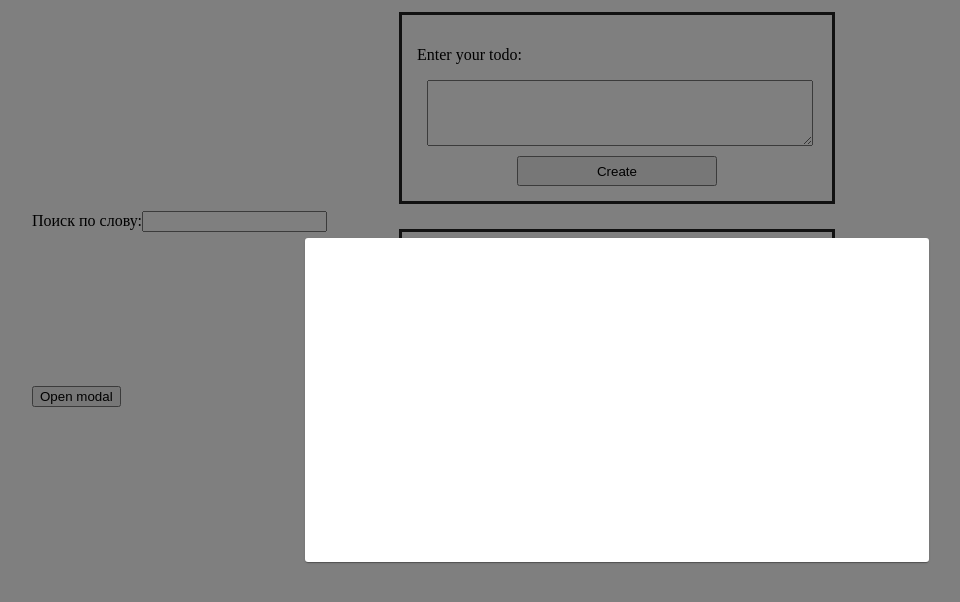
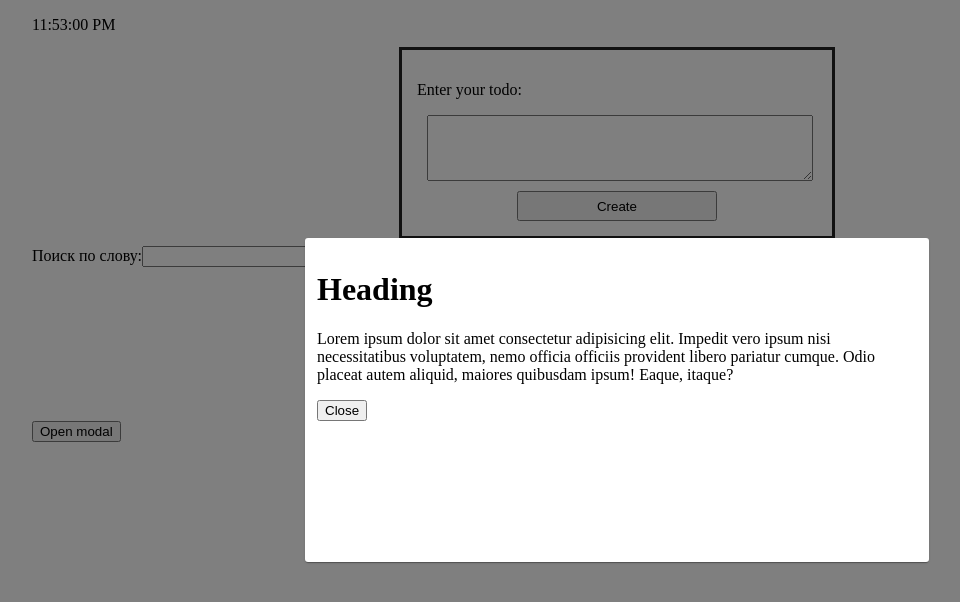
Before and after one commit to Dima-Os/react-study, a React (Create React App) app: page / in a window 1280 px wide. Both pictures are taken after a click on the button "Open modal". Shown: the top 602 px of the page, without its empty margins (23-983 px from the left). Built offline with nearby package versions, Linux system fonts and the light colour scheme; the HTML template or start-up script is replaced by a standard one.

Commit message:
were added clock

```diff
--- a/src/App.jsx
+++ b/src/App.jsx
@@ -7,7 +7,7 @@ import Todos from './components/Todos';
 import Editor from './components/Editor';
 import Filter from './components/Filter';
 import Modal from './components/Modal';
-
+import Clock from './components/Clock';
 class App extends Component {
   state = {
     todos: [],
@@ -71,6 +71,7 @@ class App extends Component {
     return (
       <>
         <Container>
+          {this.state.showModal && <Clock />}
           <Editor onFormSubmit={this.onFormSubmit} />
           <Filter
             value={this.state.filterValue}
@@ -86,7 +87,17 @@ class App extends Component {
           <button type="button" onClick={this.togleModal}>
             Open modal
           </button>
-          {this.state.showModal && <Modal />}
+          {this.state.showModal && (
+            <Modal togleModal={this.togleModal}>
+              <h1>Heading</h1>
+              <p>
+                Lorem ipsum dolor sit amet consectetur adipisicing elit. Impedit
+                vero ipsum nisi necessitatibus voluptatem, nemo officia officiis
+                provident libero pariatur cumque. Odio placeat autem aliquid,
+                maiores quibusdam ipsum! Eaque, itaque?
+              </p>
+            </Modal>
+          )}
         </Container>
       </>
     );
--- /dev/null
+++ b/src/components/Clock/Clock.jsx
@@ -0,0 +1,20 @@
+import React, { Component } from 'react';
+
+class Clock extends Component {
+  state = { time: new Date() };
+  id = null;
+  componentDidMount() {
+    this.id = setInterval(() => {
+      this.setState({ time: new Date() });
+    }, 1000);
+  }
+  componentWillUnmount() {
+    clearInterval(this.id);
+  }
+  render() {
+    const normalizedTime = this.state.time.toLocaleTimeString();
+    return <p>{normalizedTime}</p>;
+  }
+}
+
+export default Clock;
--- /dev/null
+++ b/src/components/Clock/index.js
@@ -0,0 +1 @@
+export { default } from './Clock';
--- a/src/components/Modal/Modal.jsx
+++ b/src/components/Modal/Modal.jsx
@@ -5,17 +5,36 @@ import s from './Modal.module.css';
 
 const modalRoot = document.querySelector('#modal-root');
 
-class Modal extends Component {
+export default class Modal extends Component {
   //   state = {};
-
+  componentDidMount() {
+    document.addEventListener('keydown', this.closeModal);
+    console.log('Were mounted!');
+  }
+  componentWillUnmount() {
+    document.removeEventListener('keydown', this.closeModal);
+  }
+  closeModal = e => {
+    if (e.code === 'Escape') {
+      this.props.togleModal();
+    }
+  };
+  onBackDropClick = e => {
+    if (e.target === e.currentTarget) {
+      this.props.togleModal();
+    }
+  };
   render() {
     return createPortal(
-      <div className={s.backdrop}>
-        <div className={s.content}>{this.props.children}</div>
+      <div className={s.backdrop} onClick={this.onBackDropClick}>
+        <div className={s.content}>
+          {this.props.children}
+          <button type="button" onClick={this.props.togleModal}>
+            Close
+          </button>
+        </div>
       </div>,
       modalRoot,
     );
   }
 }
-
-export default Modal;
```
